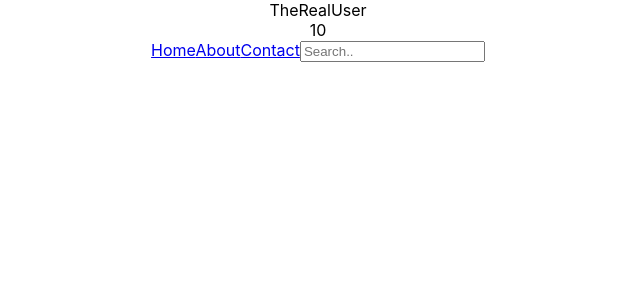
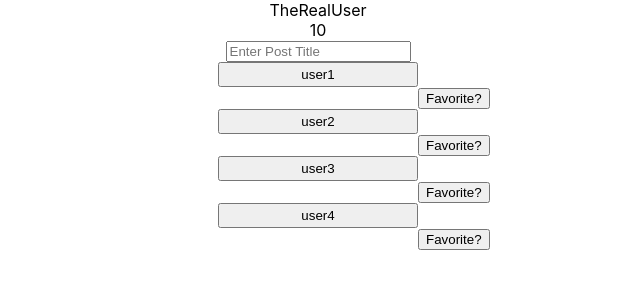
Before and after one commit to CharlotteW923/good-neighbor-tokens, a React (Create React App) app in the folder good-neighbor-tokens/: page / in a window 1280 px wide. Shown: the top 300 px of the page, without its empty margins (322-962 px from the left). Built offline with nearby package versions, Linux system fonts and the light colour scheme.

Commit message:
add start of seach field

```diff
--- a/good-neighbor-tokens/src/SearchFeature.js
+++ b/good-neighbor-tokens/src/SearchFeature.js
@@ -1,26 +1,59 @@
 import React from "react";
+import {useState} from "react";
+import {employeeData} from "./data/employeeData.js"
+import "./style/SearchFeature.css";
 
 
 
-class SearchFeature extends React.Component{
+function SearchFeature(){
 
-  constructor(props) {
-      super(props);
-    }
+      const [query, setQuery] = useState("")
+
+      return <div className="SearchFeature">
+        <div className="SearchField">
+        <input placeholder="Enter Post Title" onChange={event => setQuery(event.target.value)} />
+
+
+        {
+          employeeData.filter(data => {
+            if (query === '') {
+              return data;
+            } else if (data.username.toLowerCase().includes(query.toLowerCase())) {
+              return data;
+            }
+          }).map((data, key) => (
+            <div key={key}>
+              <button className="searchUserButton" value={data.username}>{data.username}</button>
+              <button className="favoriteButton">Favorite?</button>
+            </div>
+          ))
+        }
+
+
+{/*
+        {employeeData.map((data, key) => {
+            return (
+              <div key={key}>
+                {data.username +" , " +data.tokenCount}
+              </div>
+            );
+        })}
+
+        {employeeData.filter(data => {
+          if (query === "") {
+            //if query is empty
+            return data;
+          } else if (data.username.toLowerCase().includes(query.toLowerCase())) {
+            //returns filtered array
+            return data;
+          }
+        })} */}
 
 
 
 
-  render(){
-      return <div className="SearchFeature">
-        <div class="topnav">
-          <a class="active" href="#home">Home</a>
-          <a href="#about">About</a>
-          <a href="#contact">Contact</a>
-          <input type="text" placeholder="Search.."></input>
         </div>
       </div>;
-  }
 }
 
 
--- /dev/null
+++ b/good-neighbor-tokens/src/style/SearchFeature.css
@@ -0,0 +1,21 @@
+.SearchFeature{
+    height:500px;
+    width: 200px;
+    margin: auto;
+    /* border: 2cm solid black; */
+}
+
+.searchUserButton{
+    height:25px;
+    width: 200px;
+    margin: auto;
+    text-align: center;
+    color:black;
+    padding: 0;
+    display: inline;
+}
+
+.favoriteButton{
+    display: inline;
+    margin-left: 200px;
+}
```
